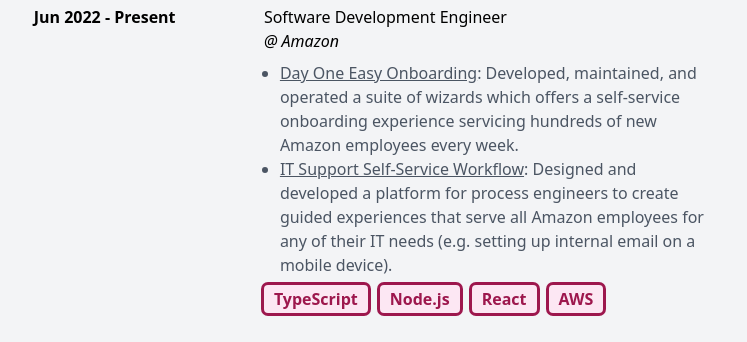
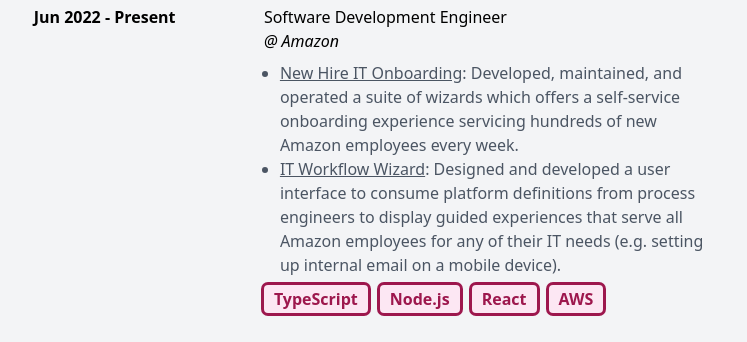
Before and after one commit to kevinqdam/kevinqdam.com, an Astro site: page /experience in a window 1280 px wide. Shown: the part 251-593 px from the top of the page, without its empty margins (265-1012 px from the left). Built offline with nearby package versions, Linux system fonts and the light colour scheme; Astro itself is replaced by a stand-in of ours.

Commit message:
Modify wording to obscure products in /experience

```diff
--- a/src/pages/experience.astro
+++ b/src/pages/experience.astro
@@ -22,17 +22,17 @@
           <p class="pb-2 italic">@ Amazon</p>
           <ul class="list-disc pb-2 text-gray-600 dark:text-gray-400">
             <li class="ml-4">
-              <span class="underline">Day One Easy Onboarding</span>: Developed,
+              <span class="underline">New Hire IT Onboarding</span>: Developed,
               maintained, and operated a suite of wizards which offers a
               self-service onboarding experience servicing hundreds of new
               Amazon employees every week.
             </li>
             <li class="ml-4">
-              <span class="underline">IT Support Self-Service Workflow</span>:
-              Designed and developed a platform for process engineers to create
-              guided experiences that serve all Amazon employees for any of
-              their IT needs (e.g. setting up internal email on a mobile
-              device).
+              <span class="underline">IT Workflow Wizard</span>: Designed
+              and developed a user interface to consume platform definitions
+              from process engineers to display guided experiences that serve
+              all Amazon employees for any of their IT needs (e.g. setting up
+              internal email on a mobile device).
             </li>
           </ul>
           <Pills
```
